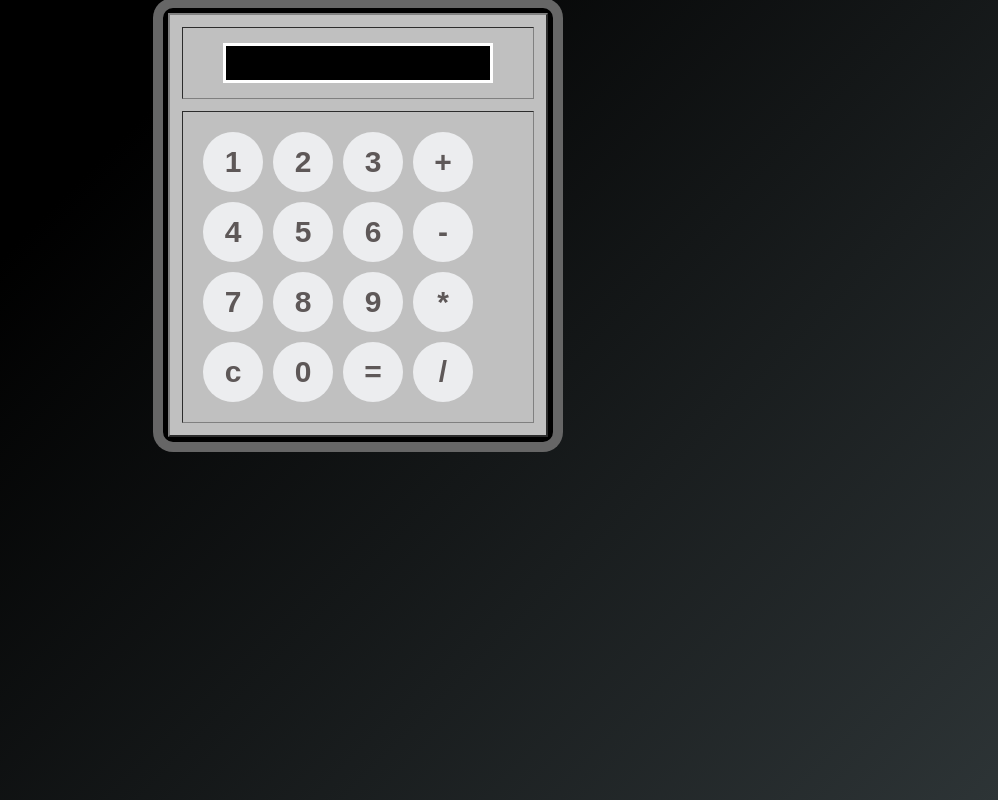
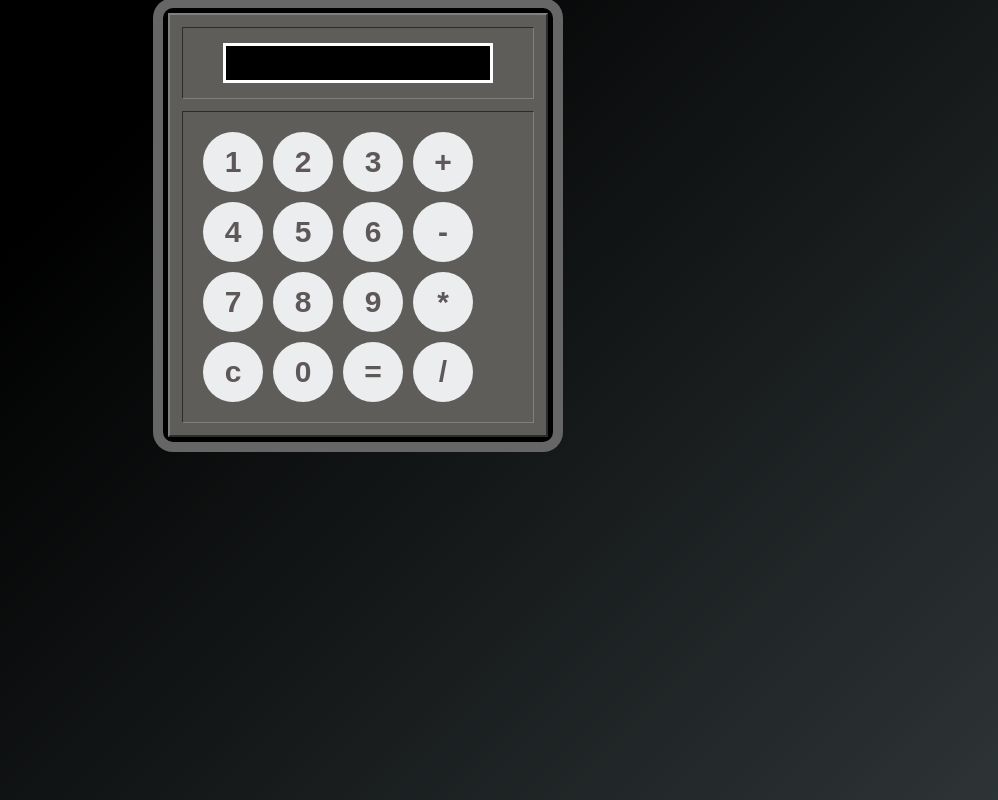
Before and after one commit to Kaif9927/calculator1.0, a plain HTML site: page index.html in a window 1280 px wide. Shown: the whole page, without its empty margins (282-1280 px from the left). Drawn offline with Linux system fonts and the light colour scheme.

Commit message:
Update index.html

```diff
--- a/index.html
+++ b/index.html
@@ -83,7 +83,7 @@ input[type=text] {
 </head>
 <body>
     <form name="Calculator" class = "calculator" >
-<table border="2" align="center" cellpadding="15" cellspacing="12" bgcolor="#c0c0c0">  <tr>  <td>
+<table border="2" align="center" cellpadding="15" cellspacing="12" bgcolor="#5e5d5a">  <tr>  <td>
 <input type="text" name="Input" Size="35" id="display">  <br>  </td>  </tr>  <tr>  <td>
 <input type="button" name = "one" style="font-size:30px" value=" 1 " OnClick="Calculator.Input.value += '1'">
 <input type="button" name = "two" style = "font-size:30px" value=" 2 " OnCLick="Calculator.Input.value += '2'">
```
